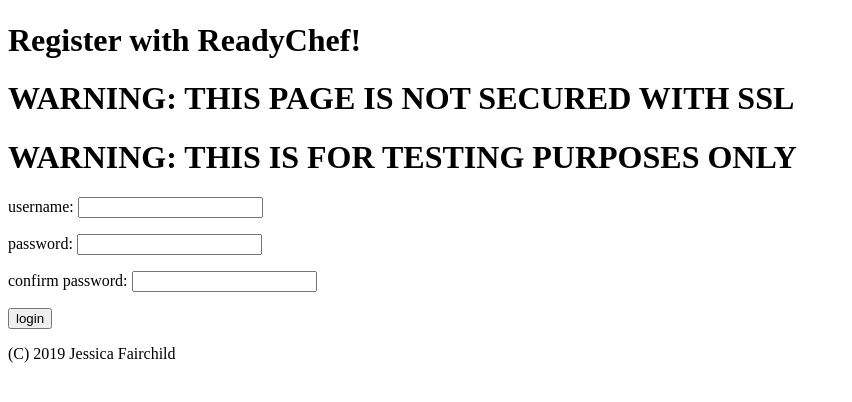
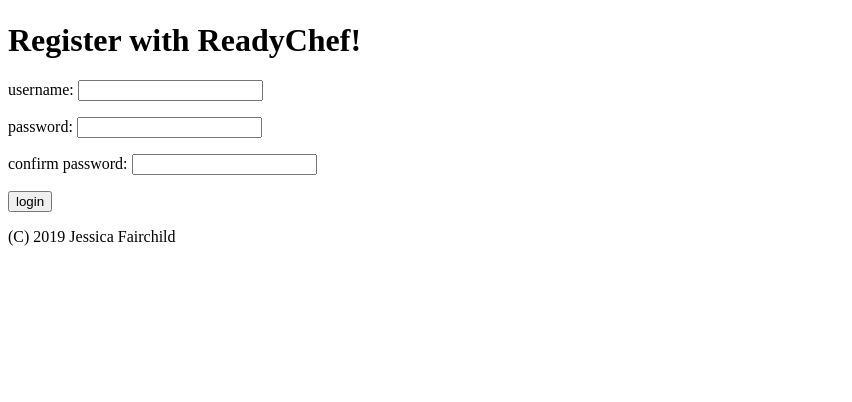
Before and after one commit to realityfabric/ReadyChef, a PHP site: page /register.php in a window 1280 px wide. Shown: the part 84-486 px from the top of the page, without its empty margins (0-852 px from the left). Run offline with PHP 8.4, Linux system fonts and the light colour scheme; data that the repository does not hold is empty; a stand-in replaces the project's code that opens the database connection; some libraries are stand-ins or nearby versions.

Commit message:
Remove SSL warnings
This was apparently a server-level fix, not an app-level fix.
I implemented SSL on my server, and it's up to any admin using this software to do the same for their own servers.

```diff
--- a/www/public/login.php
+++ b/www/public/login.php
@@ -38,9 +38,6 @@
 		}
 
 		?>
-		<!-- TODO: implement SSL -->
-		<h1>WARNING: THIS PAGE IS NOT SECURED WITH SSL</h1>
-		<h1>WARNING: THIS IS FOR TESTING PURPOSES ONLY</h1>
 			<form action='login.php' method='post'>
 				<p>username: <input type='text' name='username' /></p>
 				<p>password: <input type='password' name='password' /></p>
--- a/www/public/register.php
+++ b/www/public/register.php
@@ -55,9 +55,6 @@
 if (!$is_registered) {
 ?>
 	<h1>Register with ReadyChef!</h1>
-	<!-- TODO: implement SSL -->
-	<h1>WARNING: THIS PAGE IS NOT SECURED WITH SSL</h1>
-	<h1>WARNING: THIS IS FOR TESTING PURPOSES ONLY</h1>
 
 	<form action='register.php' method='post'>
 		<p>username: <input type='text' name='username' /></p>
```
